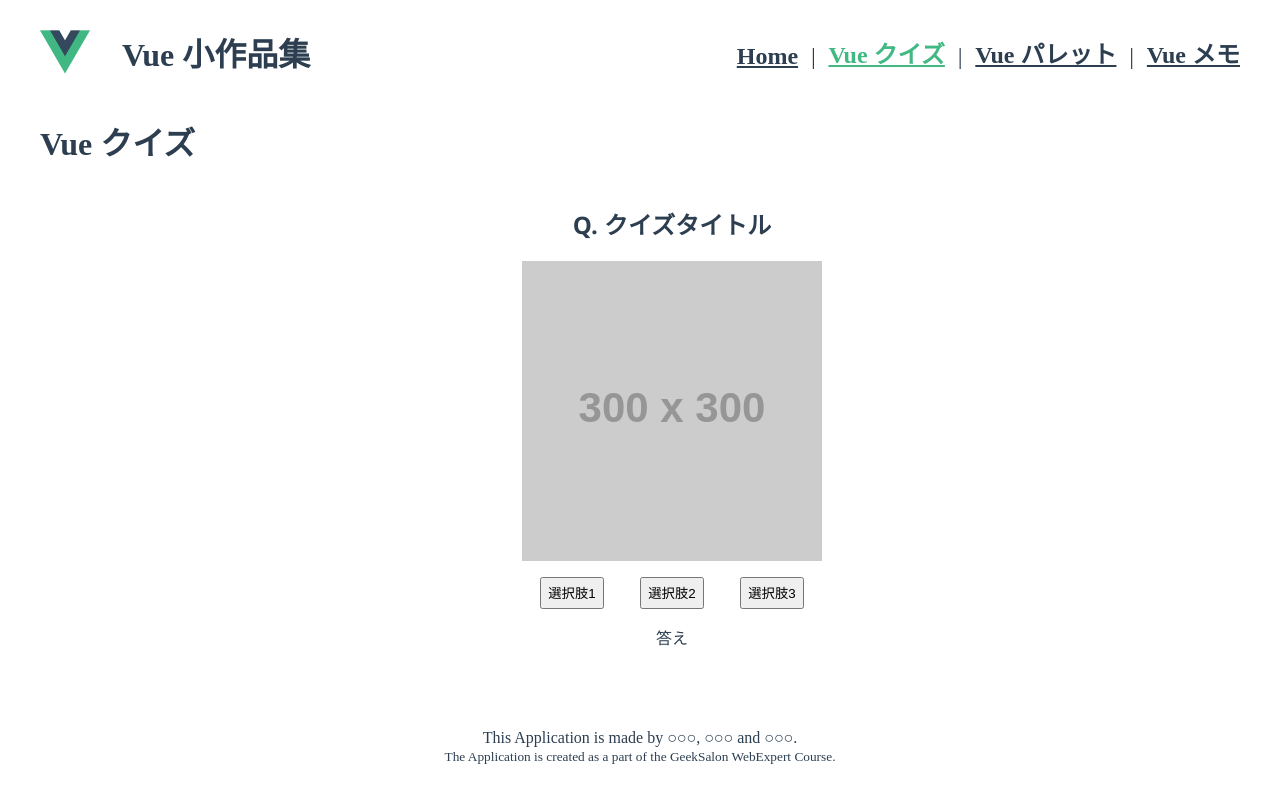
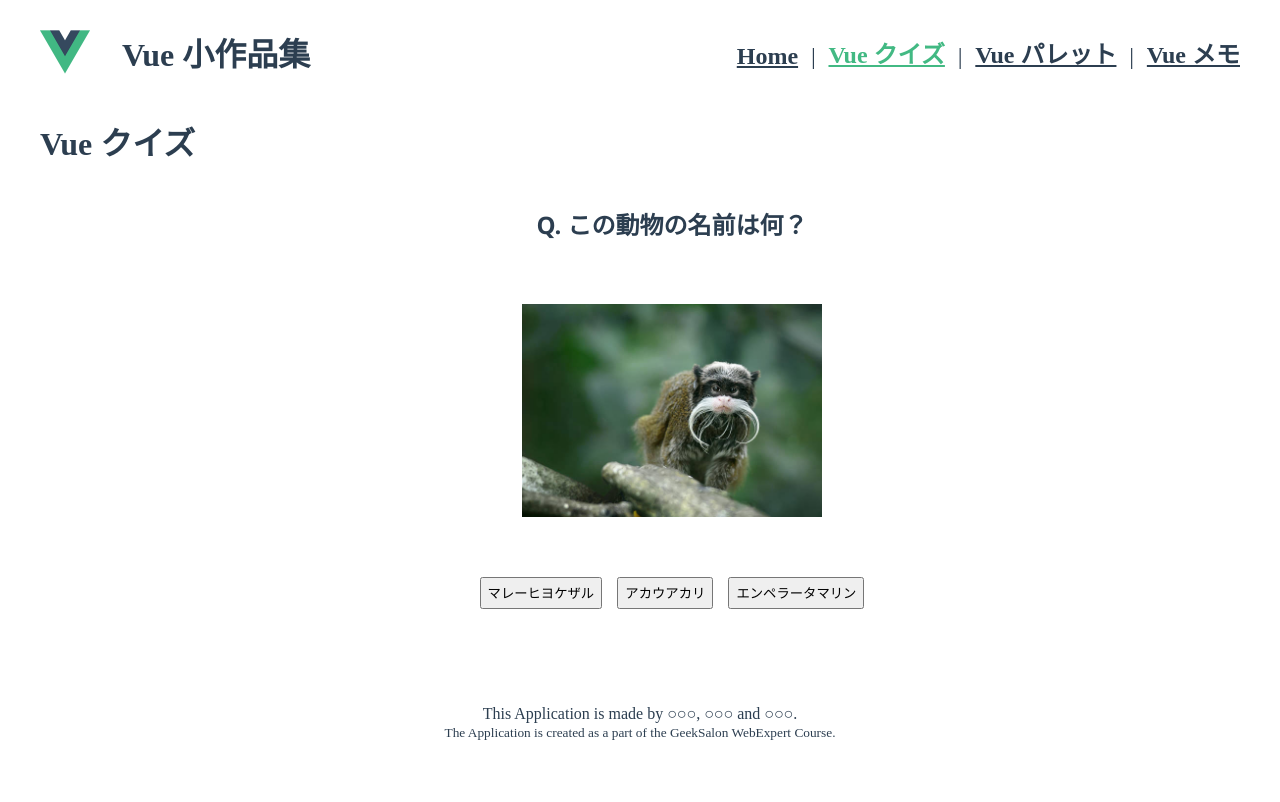
Before and after one commit to webex16-team-10/demo-team-app, a Vue app: page /quiz in a window 1280 px wide. Shown: the top 802 px of the page. Built offline with nearby package versions, Linux system fonts and the light colour scheme.

Commit message:
Quizアプリを作成しました

```diff
--- a/src/views/QuizApp.vue
+++ b/src/views/QuizApp.vue
@@ -1,29 +1,53 @@
 <template>
   <h1>Vue クイズ</h1>
   <div class="app">
-    <h2>Q. {{ "クイズタイトル" }}</h2>
-    <img
-      class="quiz-image"
-      src="https://via.placeholder.com/300x300"
-      alt="クイズタイトル"
-    />
+    <h2>Q. {{ quiz.text }}</h2>
+    <img class="quiz-image" src="@/assets/emperor.png" alt="quiz.text" />
     <div class="container">
-      <button>
-        {{ "選択肢1" }}
-      </button>
-      <button>
-        {{ "選択肢2" }}
-      </button>
-      <button>
-        {{ "選択肢3" }}
+      <button
+        v-for="(choice, i) in quiz.choices"
+        v-bind:key="i"
+        v-on:click="choiced(choice)"
+      >
+        {{ choice.text }}
       </button>
     </div>
-    <div>{{ "答え" }}</div>
+    <div>{{ feedback }}</div>
   </div>
 </template>
 
 <script>
-export default {}
+export default {
+  data() {
+    return {
+      feedback: "",
+      quiz: {
+        text: "この動物の名前は何？",
+        choices: [
+          {
+            text: "マレーヒヨケザル",
+            feedback:
+              "残念！マレーヒヨケザルは、ムササビのように飛ぶことができる動物です。",
+          },
+          {
+            text: "アカウアカリ",
+            feedback: "残念！アカウアカリは、真っ赤な顔が特徴的な動物です。",
+          },
+          {
+            text: "エンペラータマリン",
+            feedback:
+              "正解！エンペラータマリンは、皇帝のような髭が特徴的な動物です。",
+          },
+        ],
+      },
+    }
+  },
+  methods: {
+    choiced(choice) {
+      this.feedback = choice.feedback
+    },
+  },
+}
 </script>
 
 <style>
@@ -32,7 +56,7 @@ export default {}
   width: 100%;
   flex-direction: column;
   align-items: center;
-  font-family: "Segoe UI", Tahoma, Geneva, Verdana, sans-serif;
+  font-family: "Segoe UI", Tahoma, Verdana, sans-serif;
 }
 
 .quiz-image {
@@ -44,7 +68,7 @@ export default {}
 .container {
   display: flex;
   height: 2em;
-  width: 300px;
+  width: 400px;
   padding: 1em;
   justify-content: space-around;
 }
```
Also changed, not shown: src/assets/emperor.png (added).
